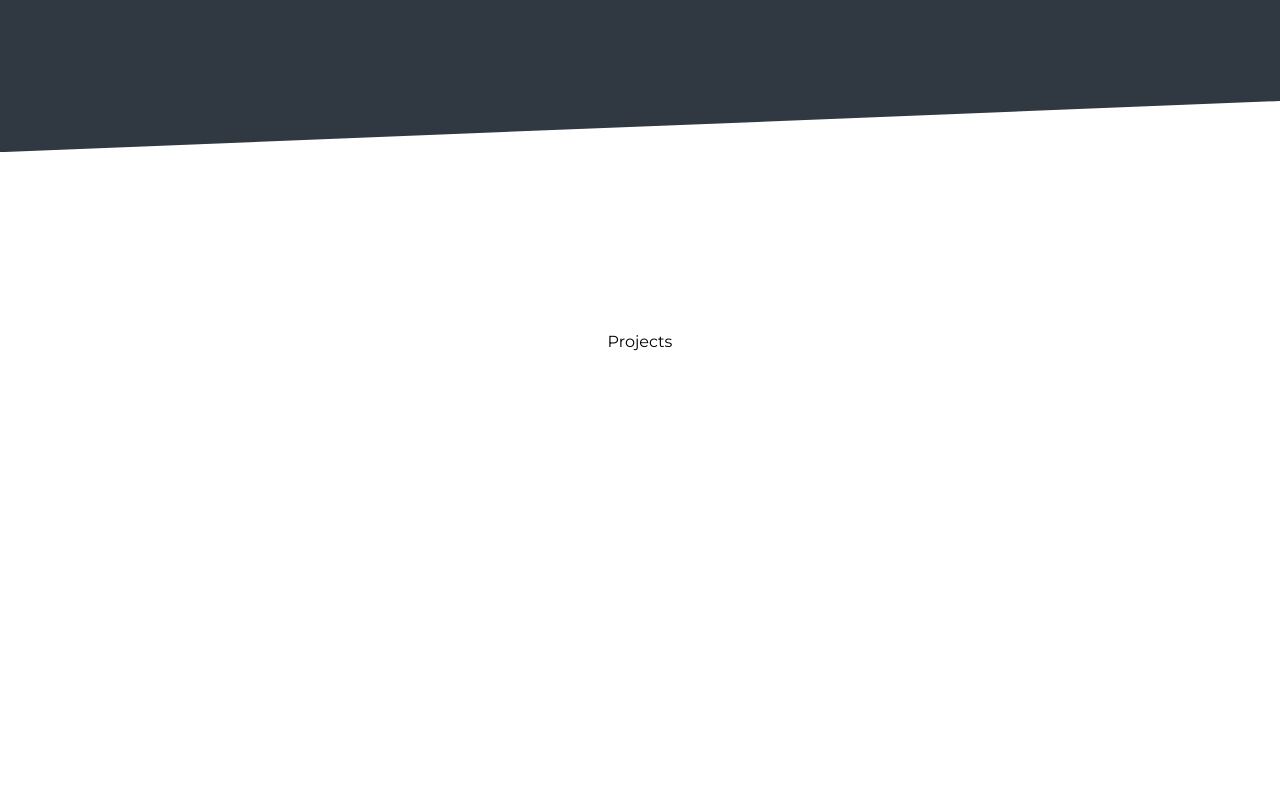
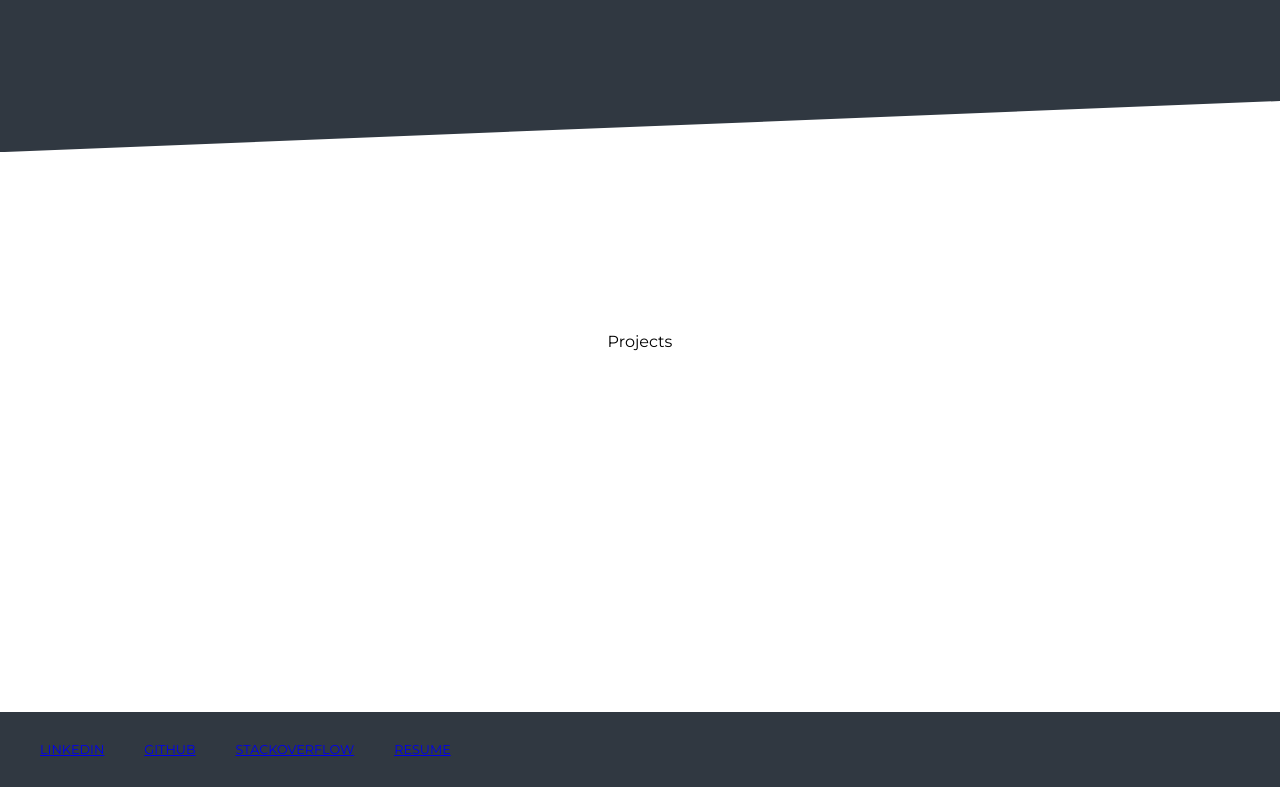
Before and after one commit to ppichier/website_portofolio, a plain HTML site: page index.html in a window 1280 px wide. Shown: the part 1528-2315 px from the top of the page. Before the commit the page ends 2240 px from the top, so only its background shows below. Drawn offline with Linux system fonts and the light colour scheme.

Commit message:
[WIP] footer link

```diff
--- a/index.html
+++ b/index.html
@@ -156,6 +156,29 @@
         </div>
       </div>
     </section>
-    <footer class="footer"></footer>
+    <footer class="footer">
+      <div class="footer-sn">
+        <a
+          href="https://www.linkedin.com/in/pierantonio-pichierri/"
+          target="blank"
+          >Linkedin</a
+        >
+      </div>
+      <div class="footer-sn">
+        <a href="https://github.com/ppichier/" target="blank">GitHub</a>
+      </div>
+      <div class="footer-sn">
+        <a
+          href="https://stackoverflow.com/users/10160302/ppichier"
+          target="blank"
+          >Stackoverflow</a
+        >
+      </div>
+      <div class="footer-sn">
+        <a href="javascript:alert('Hello');">Resume</a>
+      </div>
+
+      <div class="footer-mail"></div>
+    </footer>
   </body>
 </html>
--- a/styles/styles.css
+++ b/styles/styles.css
@@ -181,5 +181,20 @@ li:not(:last-child) {
 
 footer {
   background-color: #303841;
+  display: flex;
+  flex-direction: row;
+  text-transform: uppercase;
+  padding-top: 30px;
+  padding-bottom: 30px;
+  padding-left: 20px;
+  font-size: 1vw;
+  color: #fff;
+
   /* height: 50px; */
 }
+
+footer .footer-sn {
+  margin: 0 20px;
+  cursor: pointer;
+  user-select: none;
+}
```
